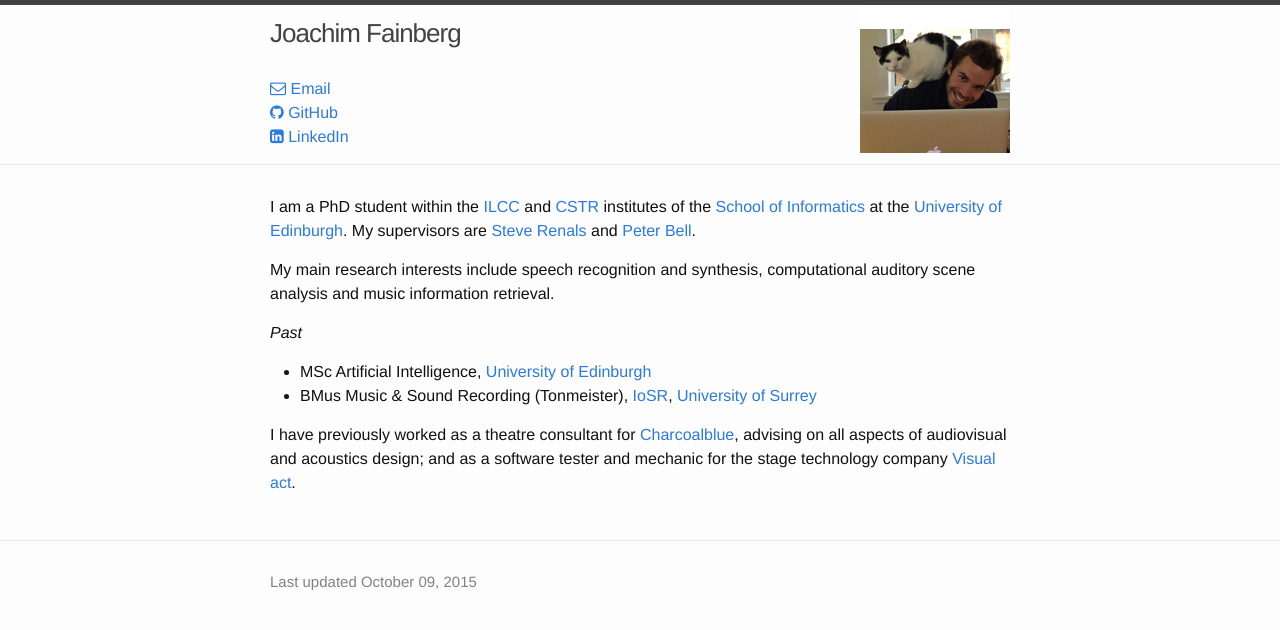
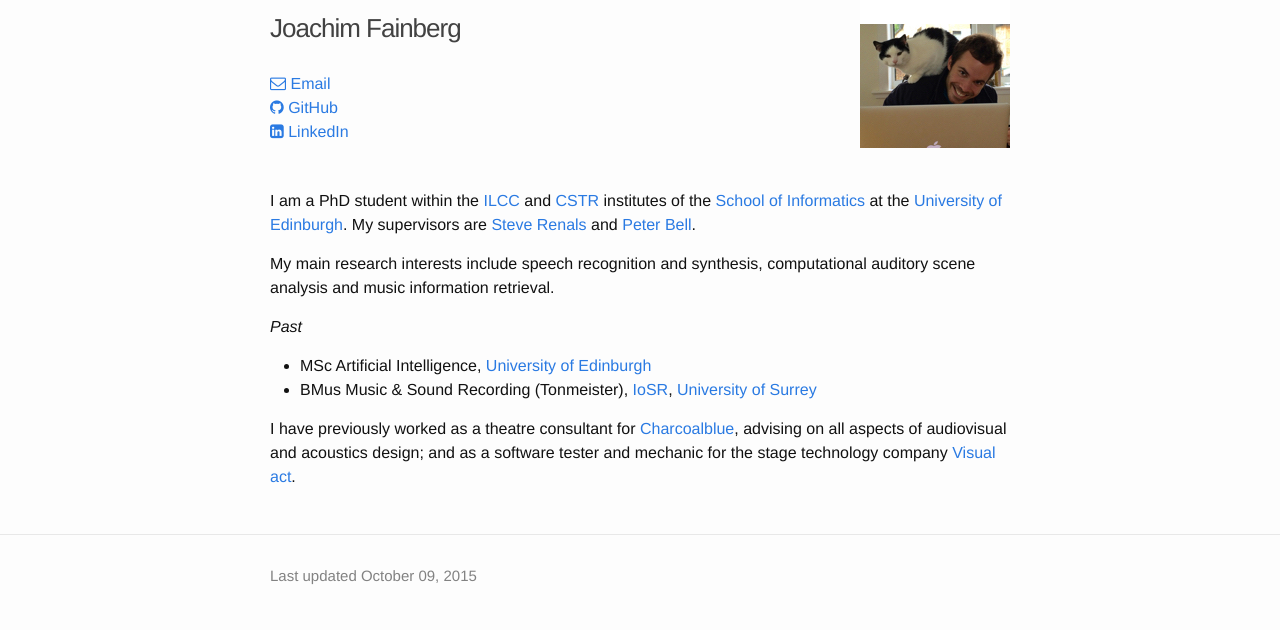
Before and after one commit to jfainberg/jfainberg.github.io, a Jekyll site: the page built from index.html, in a window 1280 px wide. Shown: the top 630 px of the page. Built offline with Jekyll 4.4.1, drawn with Linux system fonts in a browser that asks for light colours; nearby versions of some CDN libraries.

Commit message:
Removed borders

```diff
--- a/_config.yml
+++ b/_config.yml
@@ -2,7 +2,7 @@
 title: Joachim Fainberg
 email: s1043206@sms.ed.ac.uk
 description: > # this means to ignore newlines until "baseurl:"
-  Joachim Fainberg's homepage
+  Joachim Fainberg is a PhD student working on speech recognition at the University of Edinburgh.
 baseurl: "" # the subpath of your site, e.g. /blog/
 url: "http://jfainberg.github.io" # the base hostname & protocol for your site
 github_username:  jfainberg
--- a/_includes/header.html
+++ b/_includes/header.html
@@ -25,24 +25,6 @@
 	  <span class="username">LinkedIn</span></a>
   </li>
   {% endif %}
-            {% if site.twitter_username %}
-			          <li>
-					              <a href="https://twitter.com/{{ site.twitter_username }}">
-									                <span class="icon  icon--twitter">
-														                <svg viewBox="0 0 16 16">
-																		                  <path fill="#828282" d="M15.969,3.058c-0.586,0.26-1.217,0.436-1.878,0.515c0.675-0.405,1.194-1.045,1.438-1.809
-																						                    c-0.632,0.375-1.332,0.647-2.076,0.793c-0.596-0.636-1.446-1.033-2.387-1.033c-1.806,0-3.27,1.464-3.27,3.27 c0,0.256,0.029,0.506,0.085,0.745C5.163,5.404,2.753,4.102,1.14,2.124C0.859,2.607,0.698,3.168,0.698,3.767 c0,1.134,0.577,2.135,1.455,2.722C1.616,6.472,1.112,6.325,0.671,6.08c0,0.014,0,0.027,0,0.041c0,1.584,1.127,2.906,2.623,3.206 C3.02,9.402,2.731,9.442,2.433,9.442c-0.211,0-0.416-0.021-0.615-0.059c0.416,1.299,1.624,2.245,3.055,2.271 c-1.119,0.877-2.529,1.4-4.061,1.4c-0.264,0-0.524-0.015-0.78-0.046c1.447,0.928,3.166,1.469,5.013,1.469 c6.015,0,9.304-4.983,9.304-9.304c0-0.142-0.003-0.283-0.009-0.423C14.976,4.29,15.531,3.714,15.969,3.058z"/>
-																											                </svg>
-																															              </span>
-
-																																		                <span class="username">{{ site.twitter_username }}</span>
-																																						            </a>
-																																									          </li>
-																																											            {% endif %}
-
-
-
-
   </div>
 
 </header>
--- a/_sass/_layout.scss
+++ b/_sass/_layout.scss
@@ -2,8 +2,8 @@
  * Site header
  */
 .site-header {
-    border-top: 5px solid $grey-color-dark;
-    border-bottom: 1px solid $grey-color-light;
+//    border-top: 5px solid $grey-color-dark;
+ //   border-bottom: 1px solid $grey-color-light;
     min-height: 56px;
 
     // Positioning context for the mobile navigation icon
```
